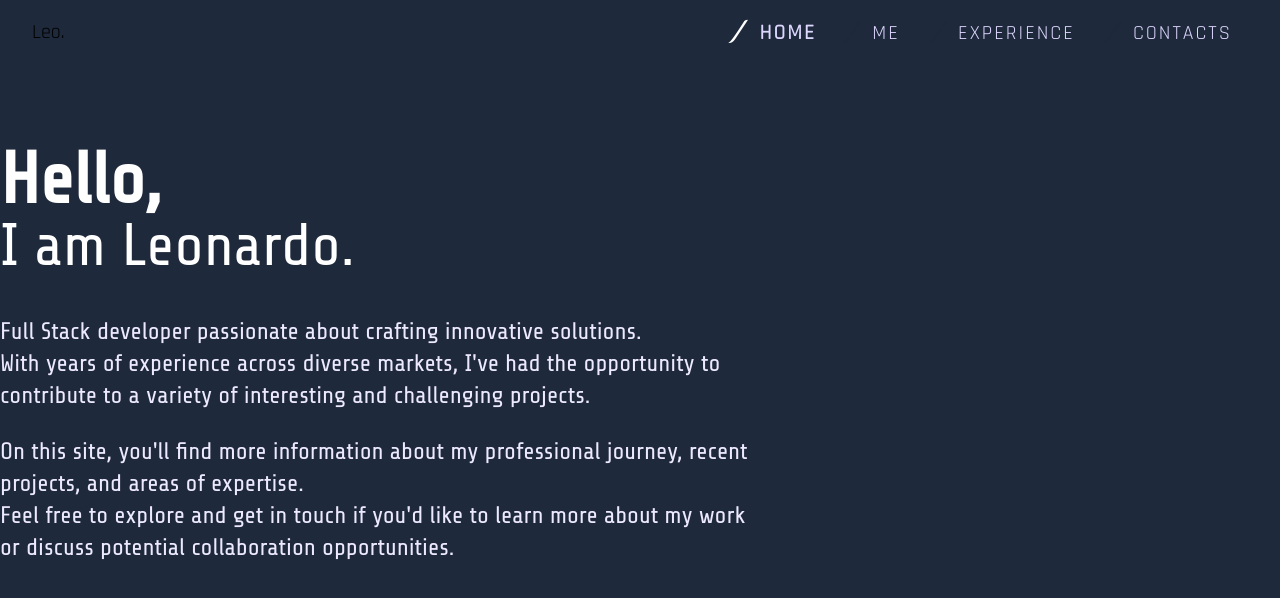
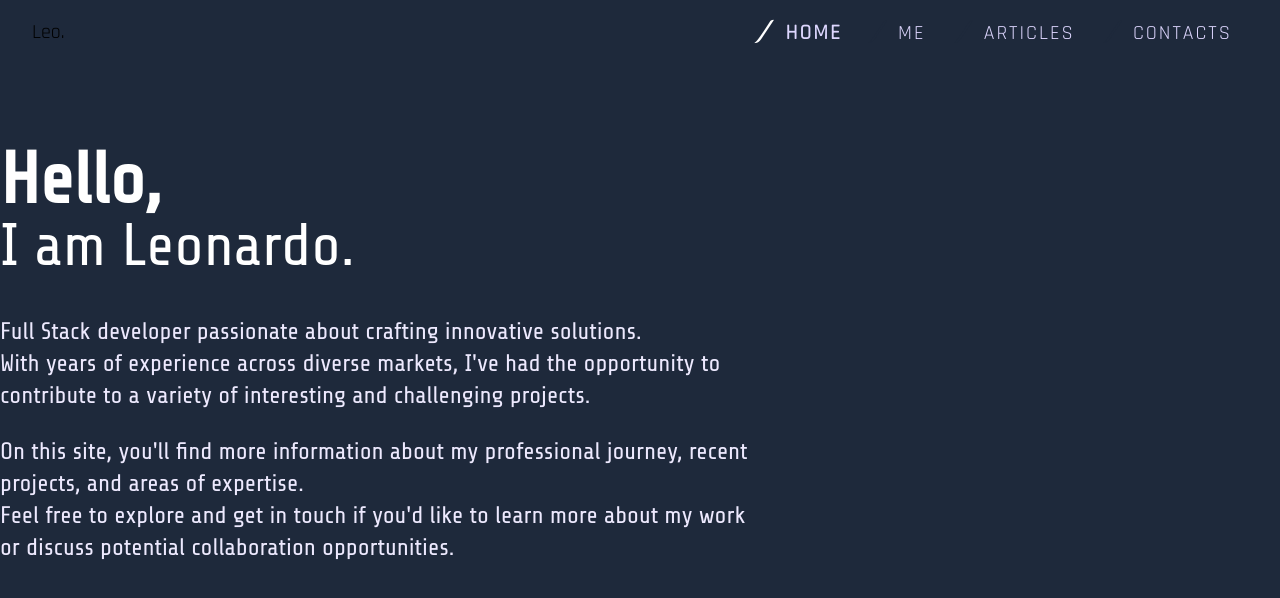
Before and after one commit to leonardoqleao/leonardo.fun, a Next.js app: page / in a window 1280 px wide. Shown: the top 598 px of the page. Built offline with nearby package versions, Linux system fonts and the light colour scheme.

Commit message:
feat: change experiences to artocles in navbar

```diff
--- a/src/app/experience/page.tsx
+++ b/src/app/articles/page.tsx
@@ -3,7 +3,7 @@ import LayoutPage from "@/components/layout/layout.page"
 export default function Me(): JSX.Element {
     return (
         <LayoutPage>
-            <p>experience</p>
+            <p>This is the articles page</p>
         </LayoutPage>
     )
 }
--- a/src/components/header/page.tsx
+++ b/src/components/header/page.tsx
@@ -25,6 +25,6 @@ export default function Header(): JSX.Element {
 const itens: MenuItemType[] = [
     { href: '/', label: 'HOME' },
     { href: '/me', label: 'ME' },
-    { href: '/experience', label: 'EXPERIENCE' },
+    { href: '/articles', label: 'ARTICLES' },
     { href: '/contact', label: 'CONTACTS' }
 ]
```
